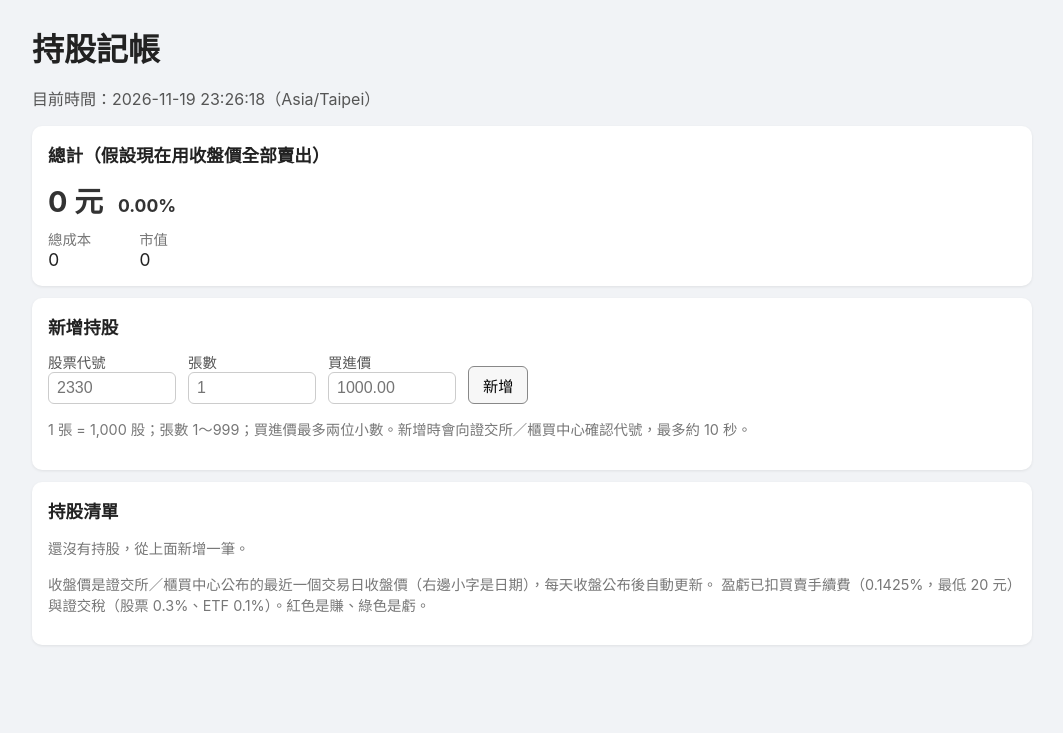
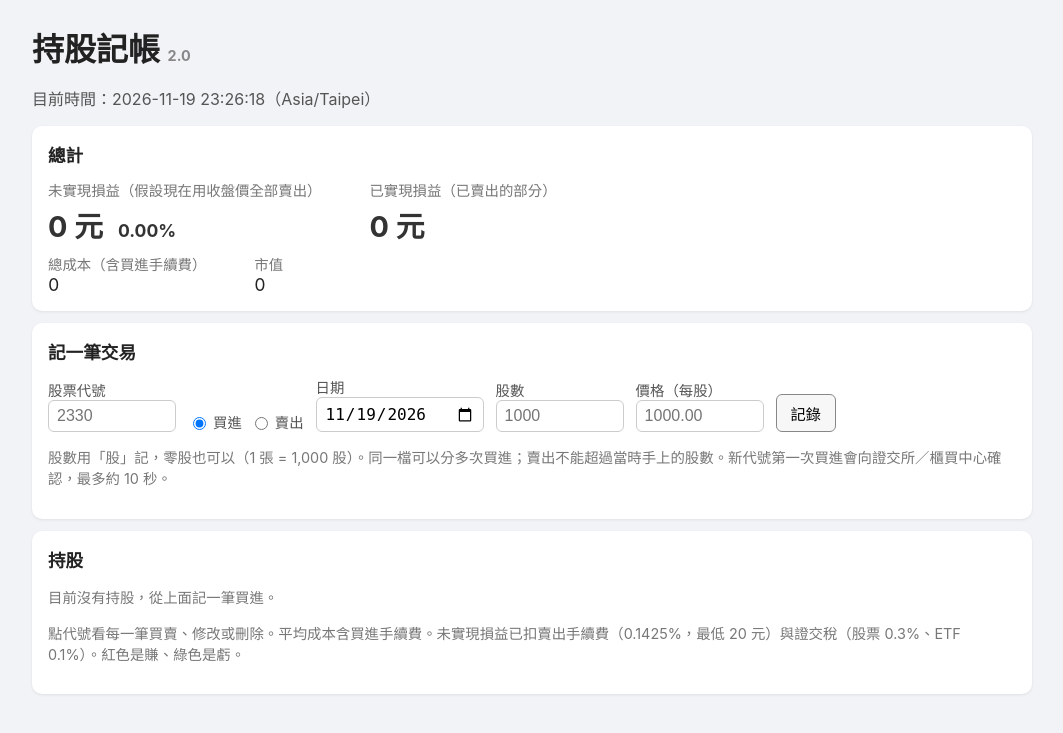
Before and after one commit to KuoKaiNi/exam-v2, a Spring Boot app: page / in a window 1280 px wide. Shown: the top 733 px of the page, without its empty margins (108-1171 px from the left). Run offline with Spring Boot 4, Linux system fonts and the light colour scheme; data that the repository does not hold is empty; database files in the repository are not loaded; some libraries are stand-ins or nearby versions.

Commit message:
第6題（4/4）：網頁改版為 2.0
- 首頁：總計分未實現／已實現損益；記一筆交易（買進或賣出、日期、股數、價格）；持股顯示股數、平均成本（含手續費）、未實現與已實現損益；已全部賣出的另列
- 部位明細頁：每筆交易的成交金額、手續費、證交稅、已實現損益、之後股數；可直接修改或刪除，帶 version 避免蓋掉手機上剛改的資料
- 新增交易表單帶一次性 token，連按兩次只記一筆

Co-Authored-By: Claude Opus 5.5 <noreply@anthropic.com>

```diff
--- a/src/main/java/com/example/holdings/web/Fmt.java
+++ b/src/main/java/com/example/holdings/web/Fmt.java
@@ -33,6 +33,10 @@ public final class Fmt {
         return v.signum() > 0 ? "+" + s : v.signum() < 0 ? "-" + s : s;
     }
 
+    public String shares(long v) {
+        return new DecimalFormat("#,##0").format(v);
+    }
+
     public String price(BigDecimal v) {
         return v == null ? "未取得" : new DecimalFormat("#,##0.00").format(v);
     }
--- a/src/main/java/com/example/holdings/web/HomeController.java
+++ b/src/main/java/com/example/holdings/web/HomeController.java
@@ -3,7 +3,11 @@ package com.example.holdings.web;
 import java.time.Clock;
 import java.time.ZonedDateTime;
 import java.time.format.DateTimeFormatter;
+import java.util.Map;
+import java.util.UUID;
+import java.util.function.Supplier;
 
+import org.springframework.http.ResponseEntity;
 import org.springframework.stereotype.Controller;
 import org.springframework.ui.Model;
 import org.springframework.web.bind.annotation.GetMapping;
@@ -12,13 +16,19 @@ import org.springframework.web.bind.annotation.PostMapping;
 import org.springframework.web.bind.annotation.RequestParam;
 import org.springframework.web.servlet.mvc.support.RedirectAttributes;
 
-import com.example.holdings.holding.Holding;
 import com.example.holdings.holding.HoldingException;
+import com.example.holdings.holding.HoldingInput;
 import com.example.holdings.holding.PortfolioQueryService;
 import com.example.holdings.holding.PortfolioService;
+import com.example.holdings.holding.PositionView;
+import com.example.holdings.holding.Trade;
+import com.example.holdings.idempotency.IdempotencyService;
+import com.fasterxml.jackson.databind.ObjectMapper;
 
 /**
- * 首頁＝持股清單。表單送出後一律轉回首頁（POST → redirect → GET），錯誤訊息用 flash 帶回。
+ * 網頁 2.0。首頁＝部位清單＋總計＋記一筆交易；/holdings/{id}＝單一部位的交易明細，可修改、刪除。
+ * 表單送出後一律轉址（POST → redirect → GET）。新增交易的表單帶一次性 token，連按兩次只會記一筆。
+ * 修改、刪除帶 version：別的裝置（手機）已經改過這筆，就不蓋掉，提示重新整理。
  */
 @Controller
 public class HomeController {
@@ -26,67 +36,155 @@ public class HomeController {
     private static final DateTimeFormatter FORMAT = DateTimeFormatter.ofPattern("yyyy-MM-dd HH:mm:ss");
 
     private final Clock clock;
-    private final PortfolioService holdingService;
-    private final PortfolioQueryService queryService;
+    private final PortfolioService portfolio;
+    private final PortfolioQueryService query;
+    private final IdempotencyService idempotency;
+    private final ObjectMapper mapper;
 
-    public HomeController(Clock clock, PortfolioService holdingService, PortfolioQueryService queryService) {
+    public HomeController(Clock clock, PortfolioService portfolio, PortfolioQueryService query,
+                          IdempotencyService idempotency, ObjectMapper mapper) {
         this.clock = clock;
-        this.holdingService = holdingService;
-        this.queryService = queryService;
+        this.portfolio = portfolio;
+        this.query = query;
+        this.idempotency = idempotency;
+        this.mapper = mapper;
+    }
+
+    private void common(Model model) {
+        ZonedDateTime now = ZonedDateTime.now(clock);
+        model.addAttribute("now", now.format(FORMAT));
+        model.addAttribute("zone", now.getZone().getId());
+        model.addAttribute("today", now.toLocalDate().toString());
+        model.addAttribute("fmt", Fmt.INSTANCE);
+        model.addAttribute("formToken", UUID.randomUUID().toString());
     }
 
     @GetMapping("/")
     public String home(Model model) {
-        ZonedDateTime now = ZonedDateTime.now(clock);
-        model.addAttribute("now", now.format(FORMAT));
-        model.addAttribute("zone", now.getZone().getId());
-        var holdings = queryService.positions(false);
-        model.addAttribute("holdings", holdings);
-        model.addAttribute("summary", PortfolioQueryService.summarize(holdings));
-        model.addAttribute("fmt", Fmt.INSTANCE);
+        common(model);
+        var all = query.positions(true);
+        model.addAttribute("open", all.stream().filter(PositionView::isOpen).toList());
+        model.addAttribute("closed", all.stream().filter(p -> !p.isOpen()).toList());
+        model.addAttribute("summary", PortfolioQueryService.summarize(all));
         return "home";
     }
 
-    @PostMapping("/holdings")
-    public String add(@RequestParam(required = false) String code,
-                      @RequestParam(required = false) String lots,
-                      @RequestParam(required = false) String buyPrice,
-                      RedirectAttributes redirect) {
+    @GetMapping("/holdings/{id}")
+    public String detail(@PathVariable long id, Model model, RedirectAttributes redirect) {
         try {
-            Holding h = holdingService.v1Create(code, lots, buyPrice);
-            redirect.addFlashAttribute("message", "已新增 " + h.getCode());
+            model.addAttribute("p", query.position(id));
         } catch (HoldingException e) {
             redirect.addFlashAttribute("error", e.getMessage());
-            redirect.addFlashAttribute("form", new AddForm(code, lots, buyPrice));
+            return "redirect:/";
         }
-        return "redirect:/";
+        common(model);
+        return "holding";
     }
 
-    @PostMapping("/holdings/{id}")
-    public String update(@PathVariable long id,
-                         @RequestParam(required = false) String lots,
-                         @RequestParam(required = false) String buyPrice,
-                         RedirectAttributes redirect) {
+    @PostMapping("/trades")
+    public String addTrade(@RequestParam(required = false) String code,
+                           @RequestParam(required = false) String side,
+                           @RequestParam(required = false) String date,
+                           @RequestParam(required = false) String shares,
+                           @RequestParam(required = false) String price,
+                           @RequestParam(required = false) String token,
+                           @RequestParam(required = false) String back,
+                           RedirectAttributes redirect) {
+        String key = "web-" + (token == null || token.isBlank() ? UUID.randomUUID() : token);
+        String fp = IdempotencyService.fingerprint("POST", "/trades",
+                String.join("|", String.valueOf(code), String.valueOf(side), String.valueOf(date),
+                        String.valueOf(shares), String.valueOf(price)));
+        Outcome o = run(key, fp, () -> {
+            Trade t = portfolio.addTrade(code, side, date, shares, price);
+            return ResponseEntity.status(201).body(Map.of("holding_id", t.getHoldingId()));
+        });
+        if (o.error() != null) {
+            redirect.addFlashAttribute("error", o.error());
+            redirect.addFlashAttribute("form", new TradeForm(code, side, date, shares, price));
+        } else {
+            String label = HoldingInput.parseSide(side) == com.example.holdings.pnl.PositionCalculator.Side.BUY ? "買進" : "賣出";
+            redirect.addFlashAttribute("message", (o.replayed() ? "這筆已經記過了（重複送出已忽略）：" : "已記錄：")
+                    + label + " " + code.trim().toUpperCase() + " " + shares.trim() + " 股");
+        }
+        return "redirect:" + safeBack(back);
+    }
+
+    @PostMapping("/trades/{id}")
+    public String updateTrade(@PathVariable long id,
+                              @RequestParam(required = false) String date,
+                              @RequestParam(required = false) String shares,
+                              @RequestParam(required = false) String price,
+                              @RequestParam(required = false) String version,
+                              @RequestParam(required = false) String back,
+                              RedirectAttributes redirect) {
         try {
-            Holding h = holdingService.v1Update(id, lots, buyPrice);
-            redirect.addFlashAttribute("message", "已修改 " + h.getCode());
+            portfolio.updateTrade(id, date, shares, price, HoldingInput.parseVersion(version));
+            redirect.addFlashAttribute("message", "已修改這筆交易");
+        } catch (HoldingException e) {
+            redirect.addFlashAttribute("error", e.getMessage());
+        }
+        return "redirect:" + safeBack(back);
+    }
+
+    @PostMapping("/trades/{id}/delete")
+    public String deleteTrade(@PathVariable long id,
+                              @RequestParam(required = false) String version,
+                              @RequestParam(required = false) String back,
+                              RedirectAttributes redirect) {
+        try {
+            portfolio.deleteTrade(id, HoldingInput.parseVersion(version));
+            redirect.addFlashAttribute("message", "已刪除這筆交易");
+        } catch (HoldingException e) {
+            redirect.addFlashAttribute("error", e.getMessage());
+        }
+        String target = safeBack(back);
+        if (target.startsWith("/holdings/")) {
+            try {
+                query.position(Long.parseLong(target.substring("/holdings/".length())));
+            } catch (RuntimeException gone) {
+                return "redirect:/"; // 最後一筆刪掉了，部位也不在了
+            }
+        }
+        return "redirect:" + target;
+    }
+
+    @PostMapping("/holdings/{id}/delete")
+    public String deleteHolding(@PathVariable long id, RedirectAttributes redirect) {
+        try {
+            portfolio.deleteHolding(id);
+            redirect.addFlashAttribute("message", "已刪除這檔的所有紀錄");
         } catch (HoldingException e) {
             redirect.addFlashAttribute("error", e.getMessage());
         }
         return "redirect:/";
     }
 
-    @PostMapping("/holdings/{id}/delete")
-    public String delete(@PathVariable long id, RedirectAttributes redirect) {
-        try {
-            holdingService.v1Delete(id);
-            redirect.addFlashAttribute("message", "已刪除");
-        } catch (HoldingException e) {
-            redirect.addFlashAttribute("error", e.getMessage());
-        }
-        return "redirect:/";
+    private record Outcome(String error, boolean replayed) {
     }
 
-    public record AddForm(String code, String lots, String buyPrice) {
+    private Outcome run(String key, String fp, Supplier<ResponseEntity<?>> action) {
+        try {
+            ResponseEntity<String> r = idempotency.execute(key, fp, action);
+            boolean replayed = "true".equals(r.getHeaders().getFirst(IdempotencyService.REPLAYED_HEADER));
+            if (r.getStatusCode().isError()) {
+                return new Outcome(mapper.readTree(r.getBody()).path("error").path("message").asText("發生錯誤"), replayed);
+            }
+            return new Outcome(null, replayed);
+        } catch (HoldingException e) {
+            return new Outcome(e.getMessage(), false);
+        } catch (com.fasterxml.jackson.core.JsonProcessingException e) {
+            return new Outcome("發生錯誤", false);
+        }
+    }
+
+    /** 只允許轉回本站的首頁或部位頁，不接受任意網址。 */
+    private static String safeBack(String back) {
+        if (back != null && back.matches("^/holdings/\\d{1,18}$")) {
+            return back;
+        }
+        return "/";
+    }
+
+    public record TradeForm(String code, String side, String date, String shares, String price) {
     }
 }
--- a/src/main/resources/static/style.css
+++ b/src/main/resources/static/style.css
@@ -31,3 +31,19 @@ small.date { color: #888; margin-left: 4px; }
 .summary dd { margin: 0; font-size: 1.1rem; font-variant-numeric: tabular-nums; }
 td.pnl { font-weight: bold; }
 td.actions { white-space: nowrap; }
+h1 a { color: inherit; text-decoration: none; }
+small.ver { font-size: .9rem; color: #888; }
+small.mkt { color: #888; margin-left: 4px; }
+.summary .totals { display: flex; flex-wrap: wrap; gap: 48px; }
+.summary .label { color: #777; font-size: .9rem; margin: 0; }
+dl.grid { display: grid; grid-template-columns: repeat(auto-fill, minmax(180px, 1fr)); gap: 12px; }
+fieldset.side { border: none; display: flex; gap: 8px; padding: 0; margin: 0; align-self: end; }
+fieldset.side label { flex-direction: row; align-items: center; gap: 4px; }
+input[type=radio] { width: auto; }
+input[type=date] { width: 150px; }
+td.side.buy { color: #d32f2f; }
+td.side.sell { color: #2e7d32; }
+table.trades form.edit input { width: 100px; }
+table.trades form.edit input[type=date] { width: 140px; }
+a { color: #1f4f7a; }
+th, td.side { white-space: nowrap; }
--- /dev/null
+++ b/src/main/resources/templates/fragments.html
@@ -0,0 +1,27 @@
+<!DOCTYPE html>
+<html lang="zh-Hant-TW" xmlns:th="http://www.thymeleaf.org">
+<body>
+<header th:fragment="header">
+    <h1><a href="/">持股記帳</a> <small class="ver">2.0</small></h1>
+    <p class="now">目前時間：<span id="now" th:text="${now}">2026-11-19 14:00:00</span>（<span th:text="${zone}">Asia/Taipei</span>）</p>
+    <p class="flash ok" th:if="${message}" th:text="${message}">已新增</p>
+    <p class="flash err" id="error" th:if="${error}" th:text="${error}">錯誤</p>
+</header>
+
+<!-- 記一筆交易。code 為 null 時可輸入代號；給了 code 就固定這檔 -->
+<form th:fragment="tradeForm(code, back)" method="post" action="/trades" class="add" onsubmit="this.querySelector('button').disabled=true">
+    <input type="hidden" name="token" th:value="${formToken}">
+    <input type="hidden" name="back" th:value="${back}">
+    <label th:if="${code == null}">股票代號 <input name="code" required placeholder="2330" th:value="${form?.code}"></label>
+    <input th:if="${code != null}" type="hidden" name="code" th:value="${code}">
+    <fieldset class="side">
+        <label><input type="radio" name="side" value="BUY" th:checked="${form == null or form.side != 'SELL'}"> 買進</label>
+        <label><input type="radio" name="side" value="SELL" th:checked="${form != null and form.side == 'SELL'}"> 賣出</label>
+    </fieldset>
+    <label>日期 <input name="date" type="date" required th:max="${today}" th:value="${form?.date ?: today}"></label>
+    <label>股數 <input name="shares" required inputmode="numeric" placeholder="1000" th:value="${form?.shares}"></label>
+    <label>價格（每股） <input name="price" required inputmode="decimal" placeholder="1000.00" th:value="${form?.price}"></label>
+    <button type="submit">記錄</button>
+</form>
+</body>
+</html>
--- a/src/main/resources/templates/home.html
+++ b/src/main/resources/templates/home.html
@@ -8,54 +8,56 @@
 </head>
 <body>
 <main>
-    <h1>持股記帳</h1>
-    <p class="now">目前時間：<span id="now" th:text="${now}">2026-11-19 14:00:00</span>（<span th:text="${zone}">Asia/Taipei</span>）</p>
-
-    <p class="flash ok" th:if="${message}" th:text="${message}">已新增</p>
-    <p class="flash err" id="error" th:if="${error}" th:text="${error}">錯誤</p>
+    <header th:replace="~{fragments :: header}"></header>
 
     <section class="card summary" id="summary">
-        <h2>總計（假設現在用收盤價全部賣出）</h2>
-        <p class="total">
-            <span id="total-pnl" th:class="${fmt.cls(summary.unrealizedPnl)}" th:text="${fmt.signedMoney(summary.unrealizedPnl)} + ' 元'">+93,708 元</span>
-            <span id="total-pct" th:class="${fmt.cls(summary.unrealizedPnl)}" th:text="${fmt.signedPct(summary.unrealizedReturnPct)}">+9.36%</span>
-        </p>
+        <h2>總計</h2>
+        <div class="totals">
+            <div>
+                <p class="label">未實現損益（假設現在用收盤價全部賣出）</p>
+                <p class="total">
+                    <span id="total-pnl" th:class="${fmt.cls(summary.unrealizedPnl)}" th:text="${fmt.signedMoney(summary.unrealizedPnl)} + ' 元'">+93,708 元</span>
+                    <span id="total-pct" th:class="${fmt.cls(summary.unrealizedPnl)}" th:text="${fmt.signedPct(summary.unrealizedReturnPct)}">+9.36%</span>
+                </p>
+            </div>
+            <div>
+                <p class="label">已實現損益（已賣出的部分）</p>
+                <p class="total"><span id="realized" th:class="${fmt.cls(summary.realizedPnl)}" th:text="${fmt.signedMoney(summary.realizedPnl)} + ' 元'">+0 元</span></p>
+            </div>
+        </div>
         <dl>
-            <div><dt>總成本</dt><dd id="total-cost" th:text="${fmt.money(summary.totalCost)}">1,001,425</dd></div>
+            <div><dt>總成本（含買進手續費）</dt><dd id="total-cost" th:text="${fmt.money(summary.totalCost)}">1,001,425</dd></div>
             <div><dt>市值</dt><dd id="market-value" th:text="${fmt.money(summary.marketValue)}">1,100,000</dd></div>
         </dl>
         <p class="hint" th:if="${summary.quoteMissing > 0}"
-           th:text="|有 ${summary.quoteMissing} 筆未取得收盤價，沒有算進市值和盈虧（有算進總成本）。|">有 1 筆未取得收盤價</p>
+           th:text="|有 ${summary.quoteMissing} 檔未取得收盤價，沒有算進市值和未實現損益（有算進總成本）。|">有 1 檔未取得收盤價</p>
     </section>
 
     <section class="card">
-        <h2>新增持股</h2>
-        <form method="post" action="/holdings" class="add">
-            <label>股票代號 <input name="code" required placeholder="2330" th:value="${form?.code}"></label>
-            <label>張數 <input name="lots" required inputmode="numeric" placeholder="1" th:value="${form?.lots}"></label>
-            <label>買進價 <input name="buyPrice" required inputmode="decimal" placeholder="1000.00" th:value="${form?.buyPrice}"></label>
-            <button type="submit">新增</button>
-        </form>
-        <p class="hint">1 張 = 1,000 股；張數 1～999；買進價最多兩位小數。新增時會向證交所／櫃買中心確認代號，最多約 10 秒。</p>
+        <h2>記一筆交易</h2>
+        <form th:replace="~{fragments :: tradeForm(null, '/')}"></form>
+        <p class="hint">股數用「股」記，零股也可以（1 張 = 1,000 股）。同一檔可以分多次買進；賣出不能超過當時手上的股數。新代號第一次買進會向證交所／櫃買中心確認，最多約 10 秒。</p>
     </section>
 
     <section class="card">
-        <h2>持股清單</h2>
-        <p th:if="${#lists.isEmpty(holdings)}" class="empty">還沒有持股，從上面新增一筆。</p>
-        <div class="overflow" th:unless="${#lists.isEmpty(holdings)}">
+        <h2>持股</h2>
+        <p th:if="${#lists.isEmpty(open)}" class="empty">目前沒有持股，從上面記一筆買進。</p>
+        <div class="overflow" th:unless="${#lists.isEmpty(open)}">
         <table class="holdings">
             <thead>
             <tr>
-                <th>代號</th><th>名稱</th><th>市場</th>
-                <th class="num">收盤價</th><th class="num">盈虧（元）</th><th class="num">收益率</th>
-                <th>張數／買進價</th>
+                <th>代號</th><th>名稱</th>
+                <th class="num">股數</th><th class="num">平均成本</th><th class="num">收盤價</th>
+                <th class="num">市值</th><th class="num">未實現損益</th><th class="num">收益率</th><th class="num">已實現損益</th>
             </tr>
             </thead>
             <tbody>
-            <tr th:each="h : ${holdings}" th:attr="data-code=${h.code}">
-                <td class="code" th:text="${h.code}">2330</td>
-                <td th:text="${h.name}">台積電</td>
-                <td th:text="${h.market != null ? h.market.label : ''}">上市</td>
+            <tr th:each="h : ${open}" th:attr="data-code=${h.code}">
+                <td class="code"><a th:href="@{/holdings/{id}(id=${h.id})}" th:text="${h.code}">2330</a></td>
+                <td><a th:href="@{/holdings/{id}(id=${h.id})}" th:text="${h.name}">台積電</a>
+                    <small class="mkt" th:text="${h.market != null ? h.market.label : ''}">上市</small></td>
+                <td class="num shares" th:text="${fmt.shares(h.shares)}">1,500</td>
+                <td class="num" th:text="${fmt.price(h.avgCost)}">1,034.81</td>
                 <td class="num price">
                     <th:block th:if="${h.currentPrice != null}">
                         <span th:text="${fmt.price(h.currentPrice)}">1,100.00</span>
@@ -63,25 +65,29 @@
                     </th:block>
                     <span th:if="${h.currentPrice == null}" class="missing">未取得</span>
                 </td>
+                <td class="num" th:text="${h.marketValue == null ? '' : fmt.money(h.marketValue)}">1,650,000</td>
                 <td class="num pnl" th:classappend="${fmt.cls(h.unrealizedPnl)}" th:text="${fmt.signedMoney(h.unrealizedPnl)}">+93,708</td>
                 <td class="num pct" th:classappend="${fmt.cls(h.unrealizedPnl)}" th:text="${fmt.signedPct(h.unrealizedReturnPct)}">+9.36%</td>
-                <td class="actions">
-                    <form method="post" th:action="@{/holdings/{id}(id=${h.id})}" class="edit">
-                        <input name="lots" th:value="${h.shares / 1000}" aria-label="張數" inputmode="numeric">
-                        <input name="buyPrice" th:value="${h.avgPrice}" aria-label="買進價" inputmode="decimal">
-                        <button type="submit">修改</button>
-                    </form>
-                    <form method="post" th:action="@{/holdings/{id}/delete(id=${h.id})}" class="del"
-                          onsubmit="return confirm('確定刪除這筆持股？');">
-                        <button type="submit" class="danger">刪除</button>
-                    </form>
-                </td>
+                <td class="num realized" th:classappend="${fmt.cls(h.realizedPnl)}" th:text="${h.realizedPnl == 0 ? '—' : fmt.signedMoney(h.realizedPnl)}">—</td>
             </tr>
             </tbody>
         </table>
         </div>
-        <p class="hint">收盤價是證交所／櫃買中心公布的最近一個交易日收盤價（右邊小字是日期），每天收盤公布後自動更新。
-            盈虧已扣買賣手續費（0.1425%，最低 20 元）與證交稅（股票 0.3%、ETF 0.1%）。紅色是賺、綠色是虧。</p>
+        <p class="hint">點代號看每一筆買賣、修改或刪除。平均成本含買進手續費。未實現損益已扣賣出手續費（0.1425%，最低 20 元）與證交稅（股票 0.3%、ETF 0.1%）。紅色是賺、綠色是虧。</p>
+    </section>
+
+    <section class="card" th:unless="${#lists.isEmpty(closed)}">
+        <h2>已全部賣出</h2>
+        <table class="holdings">
+            <thead><tr><th>代號</th><th>名稱</th><th class="num">已實現損益</th></tr></thead>
+            <tbody>
+            <tr th:each="h : ${closed}" th:attr="data-code=${h.code}">
+                <td class="code"><a th:href="@{/holdings/{id}(id=${h.id})}" th:text="${h.code}">2363</a></td>
+                <td th:text="${h.name}">矽統</td>
+                <td class="num realized" th:classappend="${fmt.cls(h.realizedPnl)}" th:text="${fmt.signedMoney(h.realizedPnl)}">+429</td>
+            </tr>
+            </tbody>
+        </table>
     </section>
 </main>
 </body>
```
Also changed, not shown: src/main/resources/templates/holding.html (added, +86 -0 lines), 1 other file.
